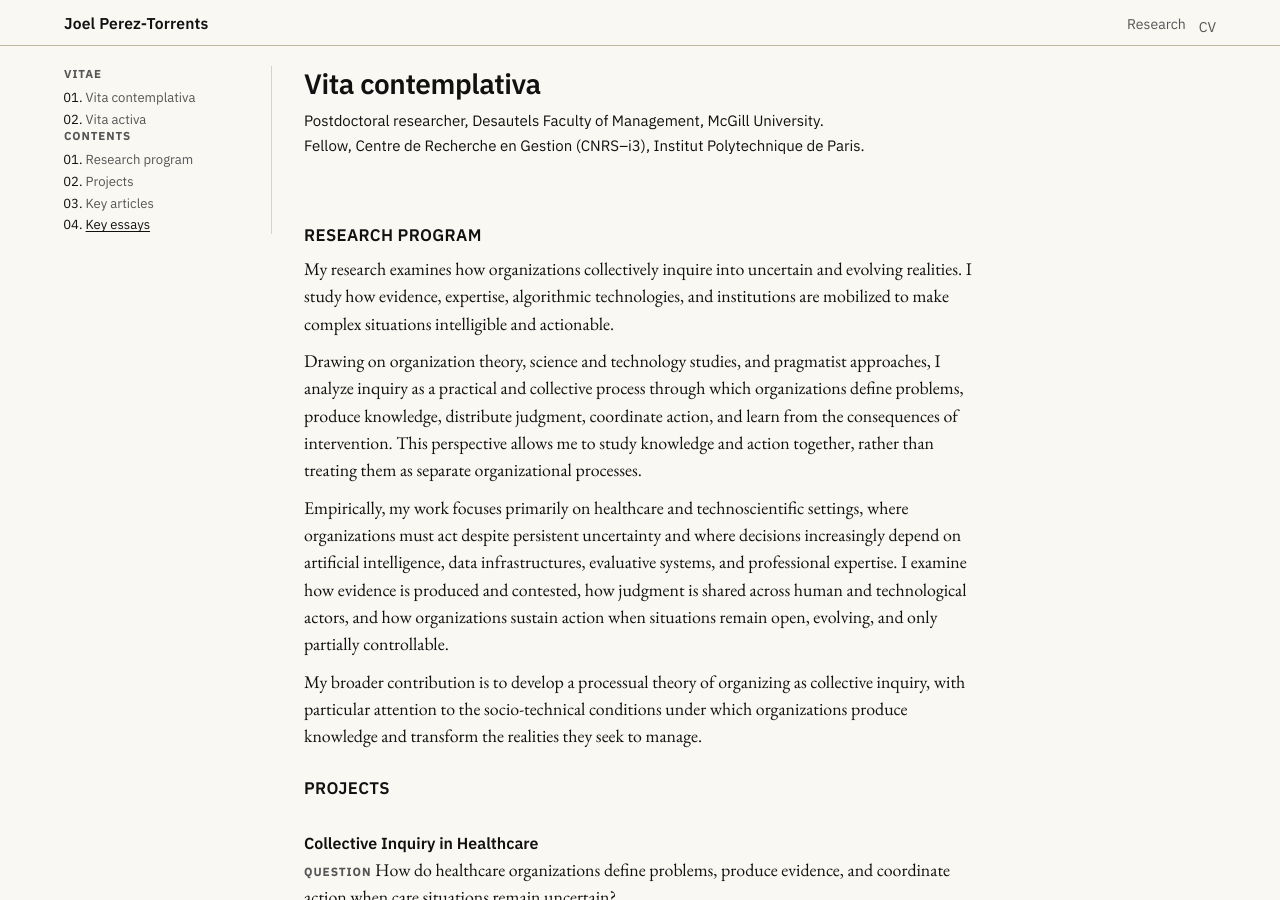
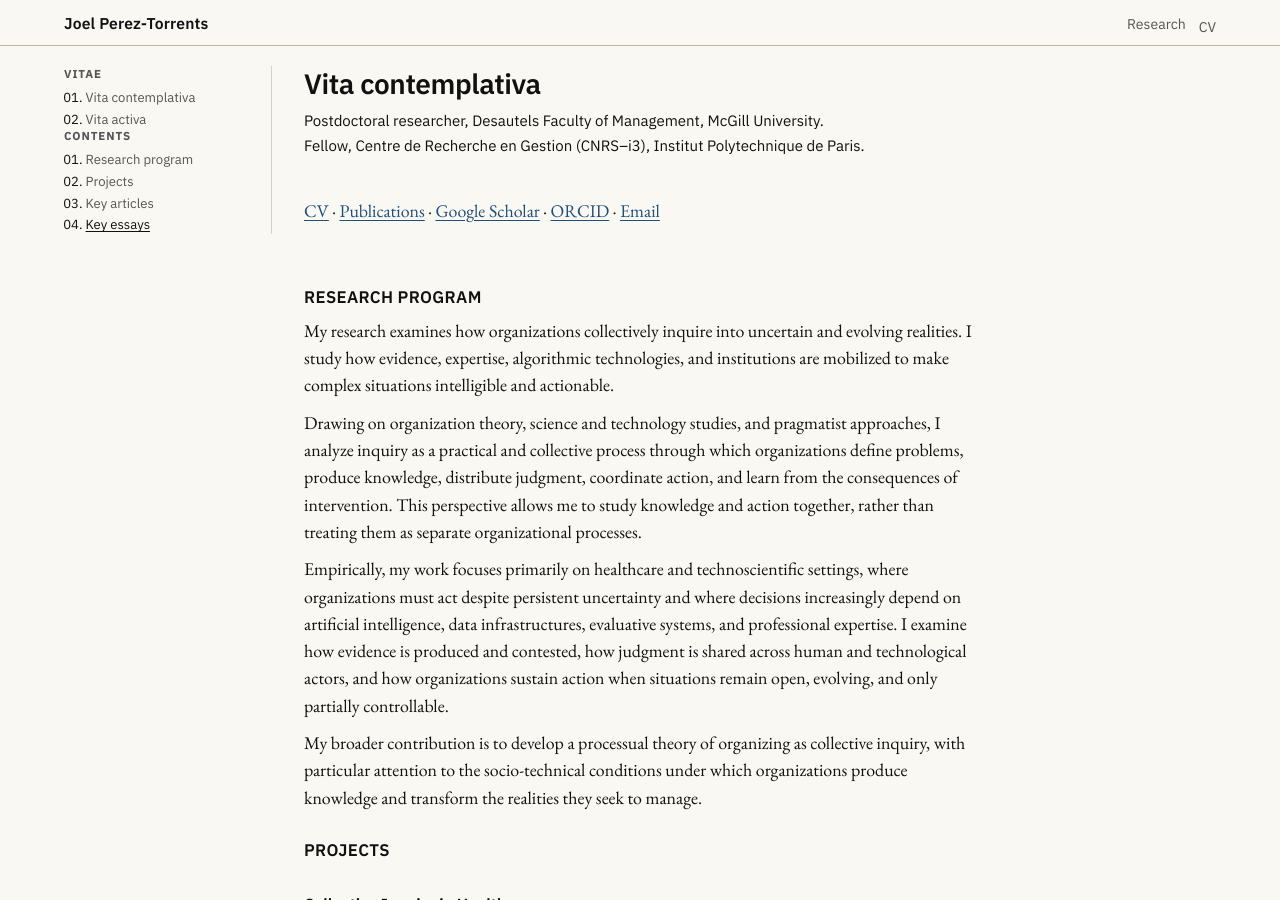
Before and after one commit to JPTorrents/jptorrents.github.io, a Jekyll site: the page built from _pages/index.md, in a window 1280 px wide and 900 px high. Built offline with Jekyll 4.4.1, drawn with Linux system fonts in a browser that asks for light colours.

Commit message:
Update index.md

```diff
--- a/_pages/index.md
+++ b/_pages/index.md
@@ -19,6 +19,14 @@ person_schema: true
       <p>Fellow, Centre de Recherche en Gestion (CNRS–i3), Institut Polytechnique de Paris.</p>
     </div>
   </header>
+
+<p class="profile-links">
+  <a href="{{ '/vita-activa/' | relative_url }}">CV</a> ·
+  <a href="{{ '/vita-activa/#articles' | relative_url }}">Publications</a> ·
+  <a href="https://scholar.google.com/citations?user=a-3uzfgAAAAJ&hl=en" rel="me noopener noreferrer">Google Scholar</a> ·
+  <a href="https://orcid.org/0009-0008-5860-1948" rel="me noopener noreferrer">ORCID</a> ·
+  <a href="mailto:jpereztorrents+github@gmail.com">Email</a>
+</p>
 
   <nav class="toc" aria-label="Vita contemplativa sections">
     <p class="toc-title">Vitae</p>
```
